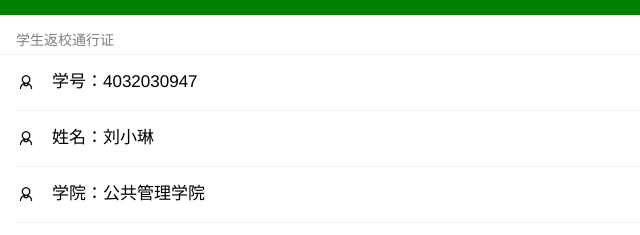
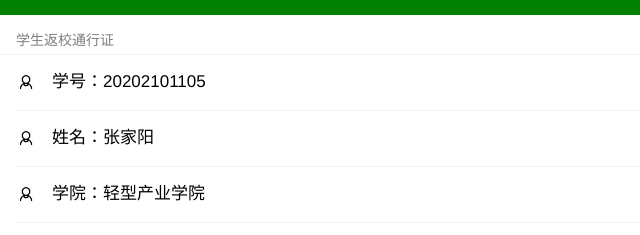
Before and after one commit to Pass302302/302return, a plain HTML site: page index.html in a window 1280 px wide. Shown: the part 403-638 px from the top of the page, 0-640 px from the left. Drawn offline with Linux system fonts and the light colour scheme.

Commit message:
Update index.html

```diff
--- a/index.html
+++ b/index.html
@@ -52,19 +52,19 @@
 		<div class="weui-cell  weui-cell_example">
 			<div class="weui-cell__hd"><img src="images/person.png" alt="" style="width: 20px; margin-right: 16px; display: block;"></div>
 			<div class="weui-cell__bd">
-				<p>学号：4032030947</p>
+				<p>学号：20202101105</p>
 			</div>
 		</div>
 		<div class="weui-cell  weui-cell_example">
 			<div class="weui-cell__hd"><img src="images/person.png" alt="" style="width: 20px; margin-right: 16px; display: block;"></div>
 			<div class="weui-cell__bd">
-				<p>姓名：刘小琳</p>
+				<p>姓名：张家阳</p>
 			</div>
 		</div>
 		<div class="weui-cell  weui-cell_example">
 			<div class="weui-cell__hd"><img src="images/person.png" alt="" style="width: 20px; margin-right: 16px; display: block;"></div>
 			<div class="weui-cell__bd">
-				<p>学院：公共管理学院</p>
+				<p>学院：轻型产业学院</p>
 			</div>
 		</div>
 		<div class="weui-cell  weui-cell_example">
```
